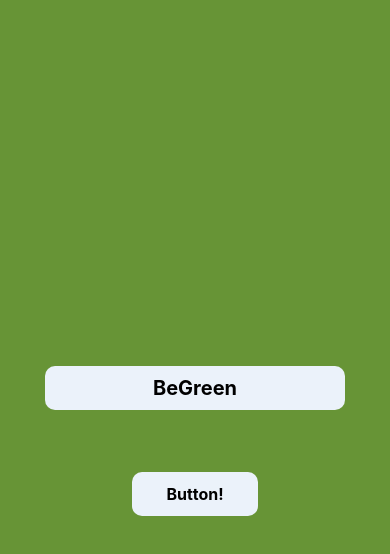
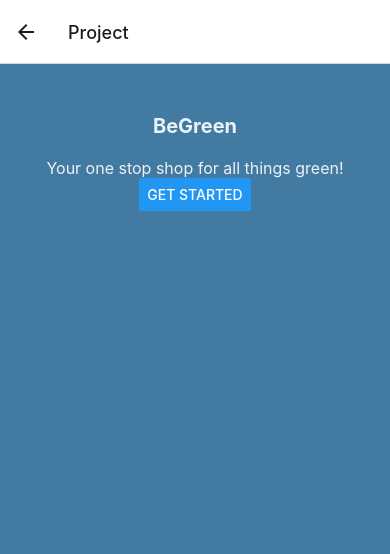
Before and after one commit to hannahkendall04/EnviroPal, a React Native app in the folder la-hacks-project/: screen /Project in a window 390 px wide. Shown: the top 554 px of the page. Built offline with nearby package versions, Linux system fonts and the light colour scheme.

Commit message:
more installations and navigation (basic)

```diff
--- a/la-hacks-project/App.js
+++ b/la-hacks-project/App.js
@@ -1,16 +1,23 @@
 import { StatusBar } from 'expo-status-bar';
 import { StyleSheet, Text, View } from 'react-native';
+import { NavigationContainer } from '@react-navigation/native';
+import { createStackNavigator } from '@react-navigation/stack';
 
-import Button from './components/Button.js';
-import Header from './components/Header.js';
+import HomePage from './components/HomePage.js';
+import ProjectPage from './components/ProjectPage.js';
 import ImageViewer from './components/ImageViewer.js';
 
-//const HomeImage = require('./assets/Tea_plant.png');
+const Stack = createStackNavigator();
+
 export default function App() {
   return (
     <View style={styles.container}>
-      <Header />
-      <Button label="Button!"/>
+      <NavigationContainer>
+        <Stack.Navigator>
+          <Stack.Screen name="Home" component={HomePage} />
+          <Stack.Screen name="Project" component={ProjectPage} />
+        </Stack.Navigator>
+      </NavigationContainer>
       <StatusBar style="auto" />
     </View>
   );
@@ -20,7 +27,6 @@ const styles = StyleSheet.create({
   container: {
     flex: 1,
     backgroundColor: '#679436',
-    alignItems: 'center',
     justifyContent: 'center',
   },
 });
--- a/la-hacks-project/components/Button.js
+++ /dev/null
@@ -1,39 +0,0 @@
-import { StyleSheet, View, Pressable, Text } from 'react-native';
-
-export default function Button({ label }) {
-  return (
-    <View style={styles.buttonContainer}>
-      <Pressable style={styles.button} onPress={() => alert('You pressed a button.')}>
-        <Text style={styles.buttonLabel}>{label}</Text>
-      </Pressable>
-    </View>
-  );
-}
-
-const styles = StyleSheet.create({
-  buttonContainer: {
-    width: 320,
-    height: 68,
-    marginHorizontal: 20,
-    alignItems: 'center',
-    justifyContent: 'center',
-    padding: 3,
-  },
-  button: {
-    borderRadius: 10,
-    width: '40%',
-    height: '70%',
-    alignItems: 'center',
-    justifyContent: 'center',
-    flexDirection: 'row',
-    backgroundColor: '#ebf2fa',
-  },
-  buttonIcon: {
-    paddingRight: 8,
-  },
-  buttonLabel: {
-    color: '#000',
-    fontSize: 16,
-    fontWeight: 'bold',
-  },
-});
--- a/la-hacks-project/components/Header.js
+++ /dev/null
@@ -1,22 +0,0 @@
-import { StyleSheet, Text, View } from 'react-native';
-
-export default function Header() {
-  return(
-    <View style={styles.title}>
-        <Text style={{fontWeight: 'bold', fontSize: 20}}>BeGreen</Text>
-      </View>
-  )
-}
-
-const styles = StyleSheet.create({
-    title: {
-      backgroundColor: '#ebf2fa',
-      padding: 10,
-      width: 300,
-      borderRadius: 10,
-      justifyContent: 'center',
-      alignItems: 'center',
-      marginTop: 50,
-      marginBottom: 50,
-  }
-  });
--- /dev/null
+++ b/la-hacks-project/components/HomePage.js
@@ -0,0 +1,48 @@
+import { StatusBar } from 'expo-status-bar';
+import { StyleSheet, Text, View, Button } from 'react-native';
+
+//import Button from './Button.js';
+
+export default function HomePage({navigation}) {
+  return(
+    <View style={styles.container}>
+      <View style={styles.title}>
+        <Text style={{fontWeight: 'bold', fontSize: 20}}>BeGreen</Text>
+      </View>
+      <Button title="Button!"
+        onPress={
+          () => navigation.navigate('Project')
+        }/>
+      <StatusBar style="auto" />
+    </View>
+  )
+}
+
+// function Button({ label }) {
+//   return (
+//     <View style={styles.buttonContainer}>
+//       <Pressable style={styles.button}>
+//         <Text style={styles.buttonLabel}>{label}</Text>
+//       </Pressable>
+//     </View>
+//   );
+// }
+
+const styles = StyleSheet.create({
+  container: {
+    flex: 1,
+    backgroundColor: '#679436',
+    alignItems: 'center',
+    justifyContent: 'center',
+  },
+  title: {
+      backgroundColor: '#ebf2fa',
+      padding: 10,
+      width: 300,
+      borderRadius: 10,
+      justifyContent: 'center',
+      alignItems: 'center',
+      marginTop: 50,
+      marginBottom: 50,
+  }
+});
--- /dev/null
+++ b/la-hacks-project/components/ProjectPage.js
@@ -0,0 +1,31 @@
+import {StyleSheet, Text, View, Button} from 'react-native';
+
+export default function ProjectPage() {
+    return (
+        <View style={styles.container}>
+            <Text style={styles.title}>BeGreen</Text>
+            <Text style={styles.subtitle}>Your one stop shop for all things green!</Text>
+            <Button title="Get Started" onPress={() => alert('You pressed a button.')}/>
+        </View>
+    );
+}
+
+const styles = StyleSheet.create({
+    container: {
+        flex: 1,
+        backgroundColor: '#427aa1',
+        alignItems: 'center',
+        justifyContent: 'top',
+    },
+    title: {
+        fontWeight: 'bold',
+        fontSize: 20,
+        color: '#ebf2fa',
+        paddingBottom: 20,
+        paddingTop: 50,
+    },
+    subtitle: {
+        fontSize: 16,
+        color: '#ebf2fa',
+    },
+});
```
Also changed, not shown: la-hacks-project/components/Project.js (added, +23 -0 lines), la-hacks-project/package.json (+7 -1 lines), 1 other file (tests, documents, lock files or other folders).
